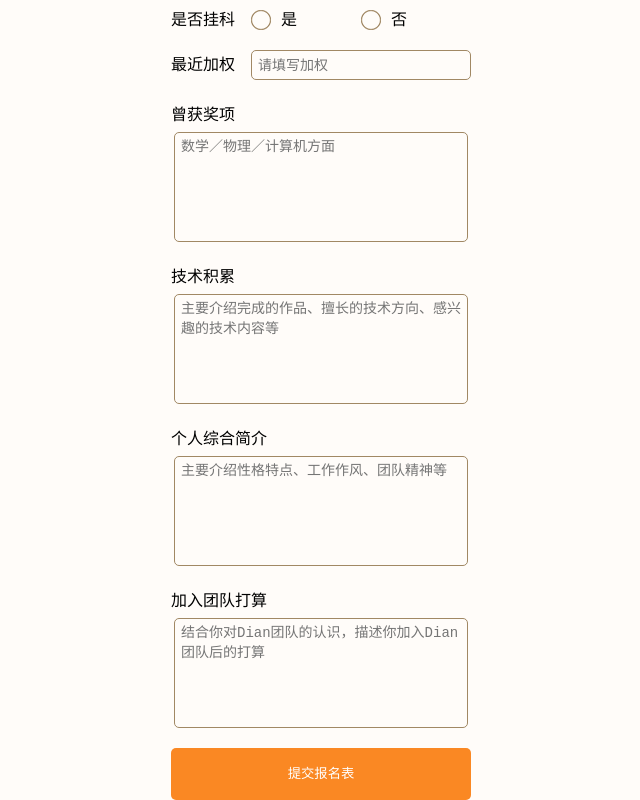
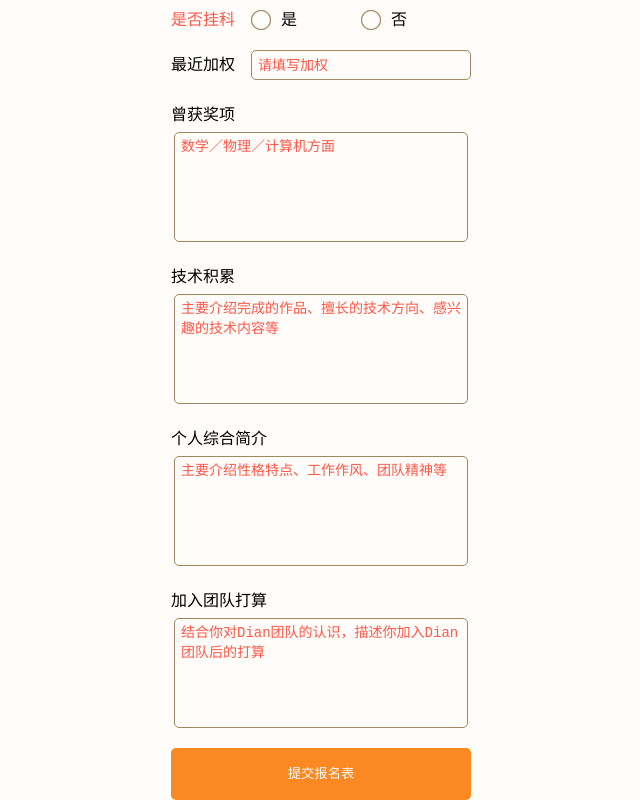
Before and after one commit to tcxxxx/Dian_Recruit_Mobile16, a plain HTML site: page apply.html in a window 1280 px wide. Both pictures are taken after a click on the button "提交报名表". Shown: the part 430-1230 px from the top of the page, without its empty margins (319-959 px from the left). Drawn offline with Linux system fonts and the light colour scheme.

Commit message:
all the form check function and css

```diff
--- a/apply.html
+++ b/apply.html
@@ -6,8 +6,11 @@
     <meta charset="utf-8">
     <!--     <link rel="stylesheet" href="css/bootstrap.min.css"> -->
     <link rel="stylesheet" type="text/css" href="css/apply_style.css">
+    <link rel="stylesheet" type="text/css" href="css/apply_error_style.css">
+
 <body>
 <h1>Dian团队2016年冬季招新报名表</h1>
+
 <div class="content">
     <div class="fillin_item">
         <span>姓名</span>
@@ -18,7 +21,7 @@
         <input type="text" name="input_uid" id="input_uid" placeholder="请填写学号" maxlength="10">
     </div>
     <div class="check_item" id="line_sex">
-            <span>性别</span>
+        <span id="spSex">性别</span>
         <label>
             <input type="radio" name="sex" id="input_sex_f" value="0" class="radio">
             <span class="radio-input"></span>
@@ -43,7 +46,8 @@
         <input type="text" name="input_major" id="input_major" placeholder="请填写专业" maxlength="30">
     </div>
     <div class="check_item">
-            <span>年级</span>
+        <span id="spGrade">年级</span>
+
         <div class="input_grade">
             <label>
                 <input type="radio" name="grade" id="input_grade_16" value="2016" class="radio">
--- a/css/apply_error_style.css
+++ b/css/apply_error_style.css
@@ -118,3 +118,12 @@
 #input_join.error:-ms-input-placeholder{
     color: #ff5849;/* Internet Explorer 10+ */
 }
+#spSex.error{
+    color: #ff5849;
+}
+#spGrade.error{
+    color: #ff5849;
+}
+#fail_text.error{
+    color: #ff5849;
+}
--- a/js/apply.js
+++ b/js/apply.js
@@ -153,6 +153,7 @@ function planEmptyValidate(res) {
 }
 function getInformation() {
     $("#submit").click(function () {
+        removeError();
         var sexes = document.getElementsByName("sex");
         var sex;
         for (var i = 0; i < sexes.length; i++) {
@@ -162,6 +163,7 @@ function getInformation() {
         }
         if (sex == undefined) {
             console.log("性别");
+            $("#spSex").attr("class","error");
         } else {
             count++;
         }
@@ -174,6 +176,8 @@ function getInformation() {
         }
         if (stuGrade == undefined) {
             console.log("年级");
+            $("#spGrade").attr("class","error");
+
         } else {
             count++;
         }
@@ -186,6 +190,7 @@ function getInformation() {
         }
         if (failCourse == undefined) {
             console.log("挂科");
+            $("#fail_text").attr("class","error");
         } else {
             count++;
         }
@@ -212,6 +217,7 @@ function getInformation() {
         console.log(count);
         if (count == 13) {
             console.log(count);
+            removeError();
             sendInformation(applyName, uid, sex, phoneNum, email, major, stuGrade, failCourse, gpa, prize, tech, simpleInfo, future);
         } else {
             count = 0;
@@ -240,7 +246,24 @@ function sendInformation(name, uid, sex, phone, email, major, level, fail_course
         var result = JSON.parse(res);
         var msg = result.msg;
         alert(msg);
+        removeError();
         window.location.href = 'loggedIn.html';
     });
 
 }
+function removeError(){
+    $("#input_name").removeAttr("class","error");
+    $("#input_uid").removeAttr("class","error");
+    $("#input_tel").removeAttr("class","error");
+    $("#input_mail").removeAttr("class","error");
+    $("#input_prizes").removeAttr("class","error");
+    $("#input_tech").removeAttr("class","error");
+    $("#input_join").removeAttr("class","error");
+    $("#input_intro").removeAttr("class","error");
+    $("#input_gpa").removeAttr("class","error");
+    $("#input_major").removeAttr("class","error");
+    $("#spSex").removeAttr("class","error");
+    $("#spGrade").removeAttr("class","error");
+    $("#fail_text").removeAttr("class","error");
+
+}
```
Lines whose indentation alone changed are shown as unchanged.
